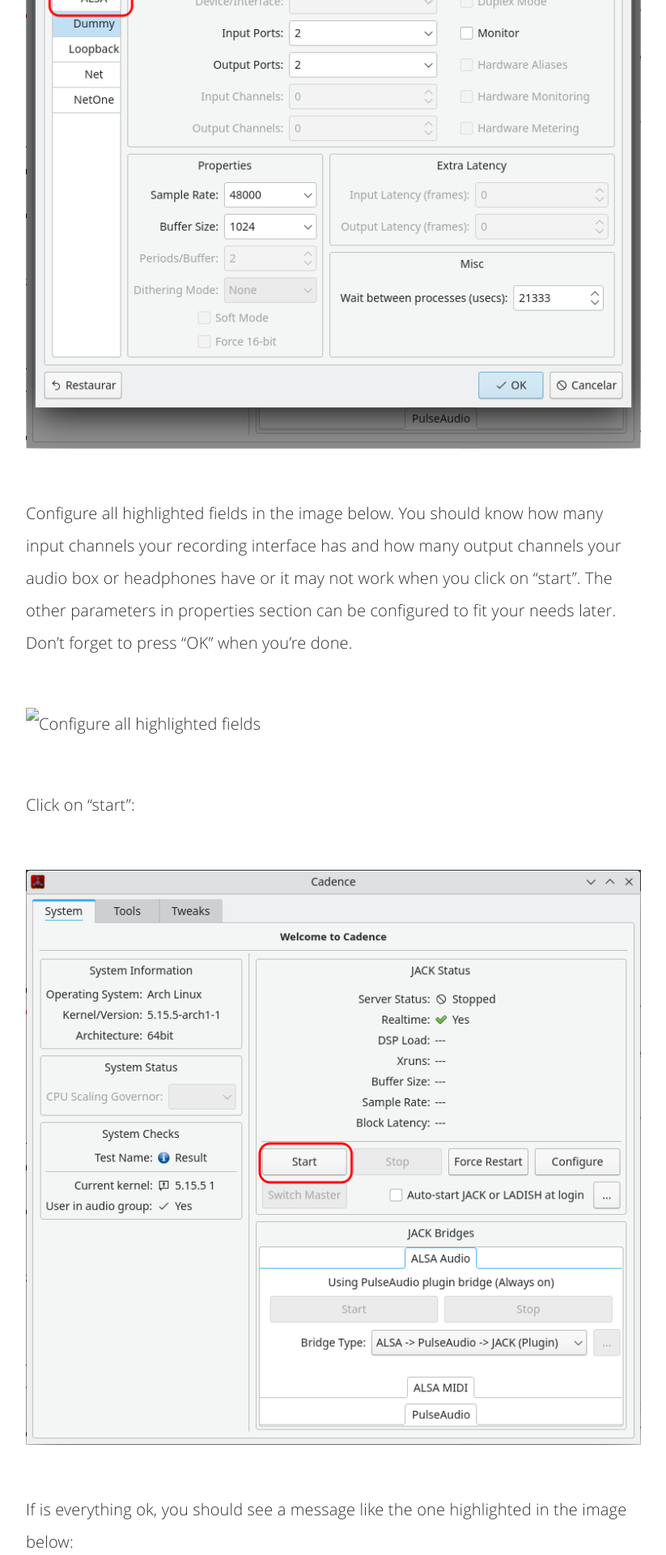
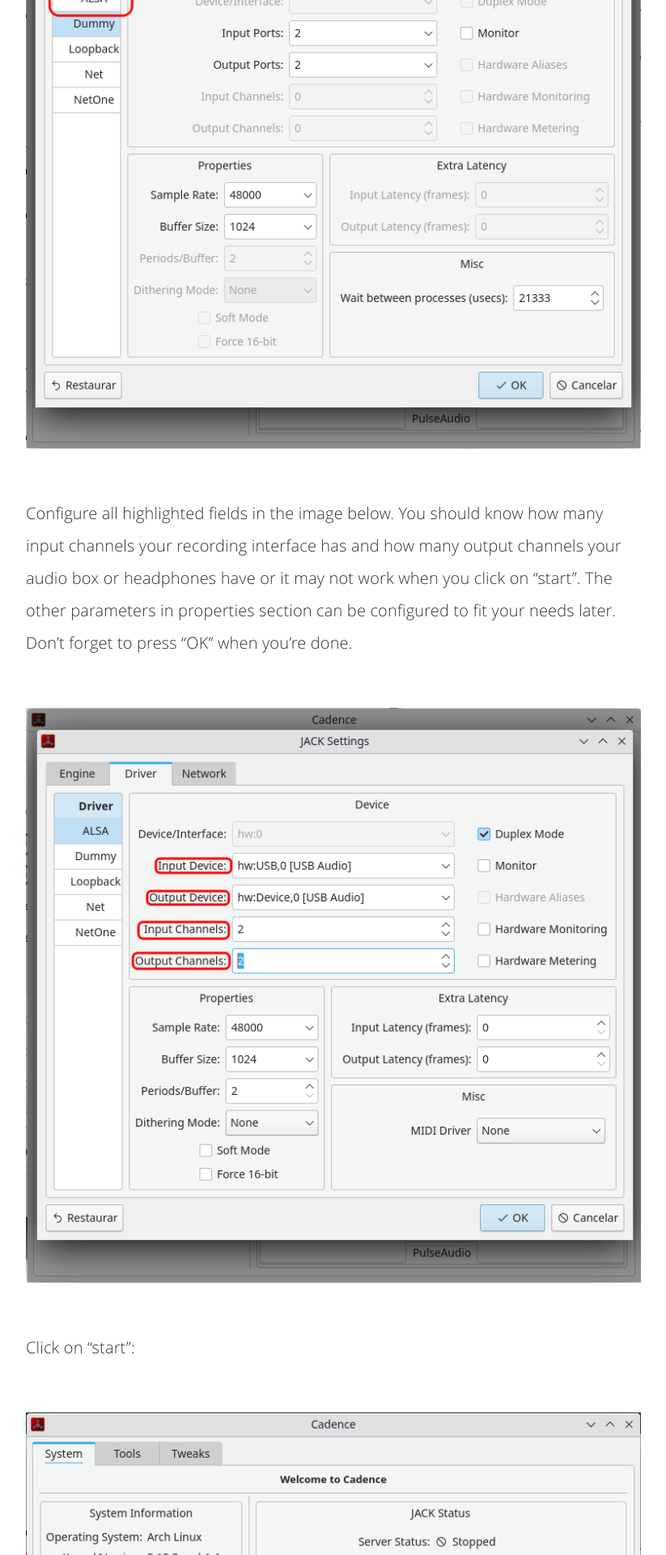
Before and after one commit to icaroerasmo/icaroerasmo.github.io, a Jekyll site: the page built from _posts/2021-11-27-guitarix-arch-linux.md, in a window 1280 px wide. Shown: the part 4480-6400 px from the top of the page at 81% size, without its empty margins (228-1051 px from the left). Built offline with Jekyll 4.4.1, drawn with Linux system fonts in a browser that asks for light colours; comment, search, counter and statistics services are not loaded.

Commit message:
Fixes image paths

```diff
--- a/_posts/2021-11-27-guitarix-arch-linux.md
+++ b/_posts/2021-11-27-guitarix-arch-linux.md
@@ -94,7 +94,7 @@ Configure all highlighted fields in the image below. You should know how many in
 your audio box or headphones have or it may not work when you click on "start". The other parameters in properties section can be configured to fit your
 needs later. Don't forget to press "OK" when you're done.
 
-![Configure all highlighted fields](print3.png)
+![Configure all highlighted fields](/assets/img/2021-11-27-guitarix-arch-linux/print3.png)
 
 Click on "start":
 
```
